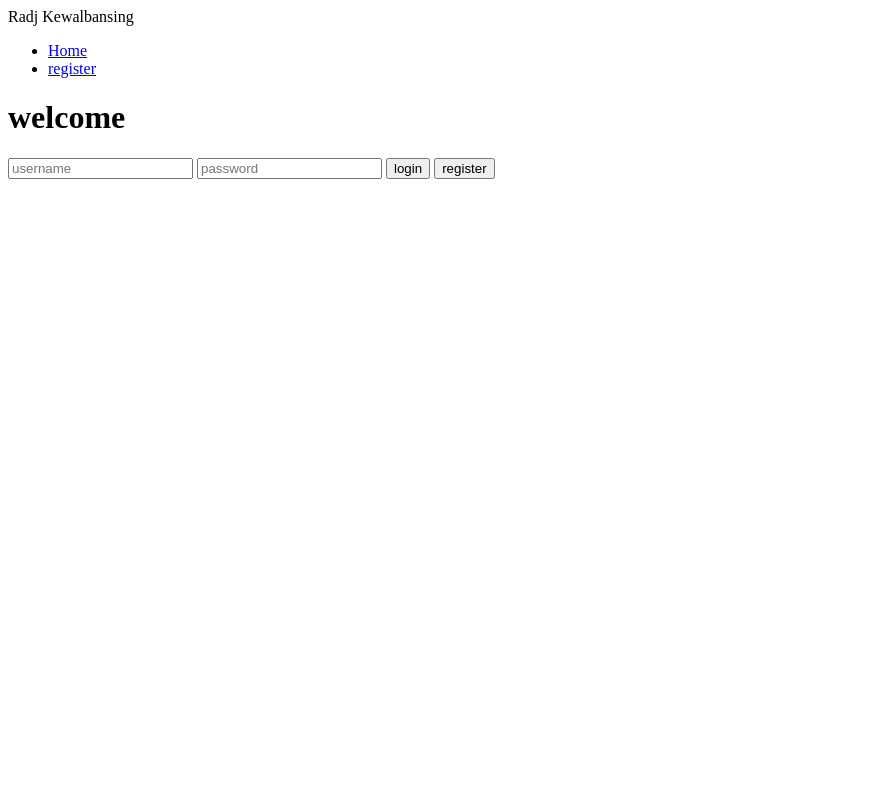
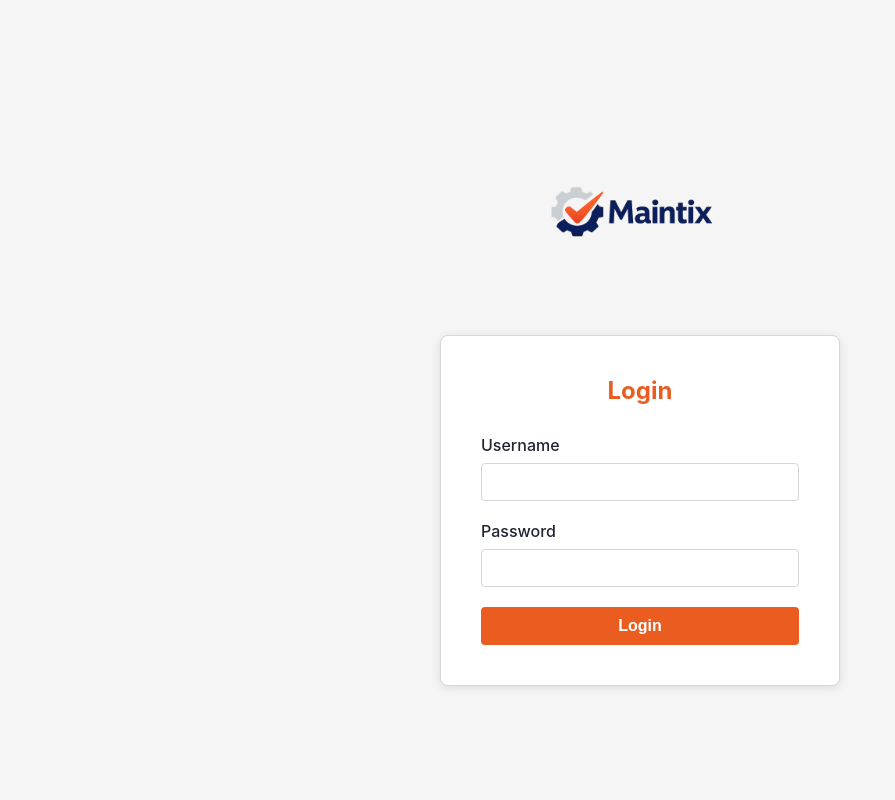
Before and after one commit to Thia-Boetius/Equipment-Maintenance, a Flask app: page / in a window 1280 px wide. Shown: the whole page, without its empty margins (0-895 px from the left). Run offline with Flask 3, Linux system fonts and the light colour scheme.

Commit message:
Login styling and Supabase conn

```diff
--- a/app.py
+++ b/app.py
@@ -1,7 +1,20 @@
 from flask import Flask, render_template, url_for, session, redirect
 from flask_sqlalchemy import SQLAlchemy
 
+from supabase import create_client
+from dotenv import load_dotenv
+import os
+
+load_dotenv()  # reads your .env file
+
 app = Flask(__name__)
+
+supabase = create_client(
+    os.getenv("SUPABASE_URL"),
+    os.getenv("SUPABASE_ANON_KEY")
+)
+
+app = Flask(__name__, template_folder='app/templates', static_folder='app/static')
 app.secret_key = "my_secret_key"
 
 #configure sql alchemy
@@ -23,19 +36,21 @@ db = SQLAlchemy(app)
 
 
 #routes
+
+@app.route('/login')
+def login():
+    return render_template('login.html')
+
+
+
 @app.route("/")
 def home():
     if "username" in session:
         return redirect(url_for('dashboard'))
-    return render_template("home.html")
-
-@app.route("/login")
-def login():
     return render_template("login.html")
 
-@app.route('/register')
-def register():
-    return render_template('register.html')
+
+
 
 if __name__ == "__main__":
     with app.app_context():
--- /dev/null
+++ b/app/static/login.css
@@ -0,0 +1,113 @@
+:root {
+    --primary-color: #F5F5F5;
+    --secondary-color: #EA5C1F;
+    --third-color: #D6D7D7;
+    --primary-text: #212431;
+    --secondary-text: #4F5D75;
+}
+
+* {
+    margin: 0;
+    padding: 0;
+    box-sizing: border-box;
+}
+
+body {
+    font-family: -apple-system, BlinkMacSystemFont, 'Segoe UI', Roboto, Oxygen, Ubuntu, Cantarell, sans-serif;
+    background-color: var(--primary-color);
+    display: flex;
+    flex-direction: column;
+    justify-content: center;
+    align-items: center;
+    min-height: 100vh;
+    color: var(--primary-text);
+    gap: 20px;
+}
+
+.logo {
+    display: flex;
+    justify-content: center;
+}
+
+.logo-image {
+    max-width: 300px;
+    height: auto;
+    object-fit: contain;
+}
+
+.login-container {
+    background: white;
+    padding: 40px;
+    border-radius: 8px;
+    box-shadow: 0 2px 10px rgba(0, 0, 0, 0.1);
+    width: 100%;
+    max-width: 400px;
+    border: 1px solid var(--third-color);
+}
+
+h1 {
+    text-align: center;
+    margin-bottom: 30px;
+    font-size: 24px;
+    color: var(--secondary-color);
+}
+
+.form-group {
+    margin-bottom: 20px;
+}
+
+label {
+    display: block;
+    margin-bottom: 8px;
+    color: var(--primary-text);
+    font-weight: 500;
+}
+
+input {
+    width: 100%;
+    padding: 10px 12px;
+    border: 1px solid var(--third-color);
+    border-radius: 4px;
+    font-size: 14px;
+    transition: border-color 0.2s;
+    color: var(--primary-text);
+}
+
+input:focus {
+    outline: none;
+    border-color: var(--secondary-color);
+}
+
+button {
+    width: 100%;
+    padding: 10px;
+    background-color: var(--secondary-color);
+    color: white;
+    border: none;
+    border-radius: 4px;
+    font-size: 16px;
+    font-weight: 600;
+    cursor: pointer;
+    transition: background-color 0.2s;
+}
+
+button:hover {
+    background-color: #d64a1a;
+}
+
+.signup-link {
+    text-align: center;
+    margin-top: 20px;
+    color: var(--secondary-text);
+    font-size: 14px;
+}
+
+.signup-link a {
+    color: var(--secondary-color);
+    text-decoration: none;
+    font-weight: 600;
+}
+
+.signup-link a:hover {
+    text-decoration: underline;
+}
--- a/templates/home.html
+++ b/app/templates/home.html
@@ -1,5 +1,11 @@
-{% extends "base.html" %}
-{%block body%}
+<!DOCTYPE html>
+<html lang="en">
+<head>
+    <meta charset="UTF-8">
+    <meta name="viewport" content="width=device-width, initial-scale=1.0">
+    <title>Home</title>
+</head>
+<body>
     <div class="login_container">
         <h1>welcome</h1>
         <form action="">
@@ -9,4 +15,5 @@
             <input type="button" value="register" class="btn btn-login"/>
         </form>
     </div>
-{%endblock%}
+</body>
+</html>
--- /dev/null
+++ b/app/templates/login.html
@@ -0,0 +1,33 @@
+<!DOCTYPE html>
+<html lang="en">
+<head>
+    <meta charset="UTF-8">
+    <meta name="viewport" content="width=device-width, initial-scale=1.0">
+    <link rel="stylesheet" href="{{ url_for('static', filename='login.css') }}">
+    <title>Login</title>
+
+</head>
+<body>
+
+    <div class="logo">
+        <img src="{{ url_for('static', filename='img/logo.png') }}" alt="Logo" class="logo-image">
+    </div>
+
+    <div class="login-container">
+        <h1>Login</h1>
+        <form method="POST">
+            <div class="form-group">
+                <label for="username">Username</label>
+                <input type="text" id="username" name="username" required>
+            </div>
+
+            <div class="form-group">
+                <label for="password">Password</label>
+                <input type="password" id="password" name="password" required>
+            </div>
+
+            <button type="submit">Login</button>
+        </form>
+    </div>
+</body>
+</html>
--- a/templates/base.html
+++ /dev/null
@@ -1,21 +0,0 @@
-<!DOCTYPE html>
-<html lang="en">
-<head>
-    <meta charset="UTF-8">
-    <meta name="viewport" content="width=device-width, initial-scale=1.0">
-    <title>Document</title>
-    <link rel="stylesheet" href="">
-</head>
-<body>
-    <header><nav class="navbar">
-    <div class="navbar__logo">Radj Kewalbansing</div>
-
-    <ul class="navbar__menu">
-        <li><a href="{{url_for('home')}}" class="navbar__link">Home</a></li>
-        <li><a href="{{url_for('register')}}" class="navbar__link navbar__btn">register</a></li>
-    </ul>
-</nav></header>
-    {%block body%}
-    {%endblock%}
-</body>
-</html>
```
Also changed, not shown: app/templates/dashboard.html (added, +15 -0 lines), app/templates/register.html (renamed from templates/register.html, +12 -5 lines), templates/dashboard.html (deleted, +0 -8 lines), app/static/img/logo.png (added), 1 other file.
